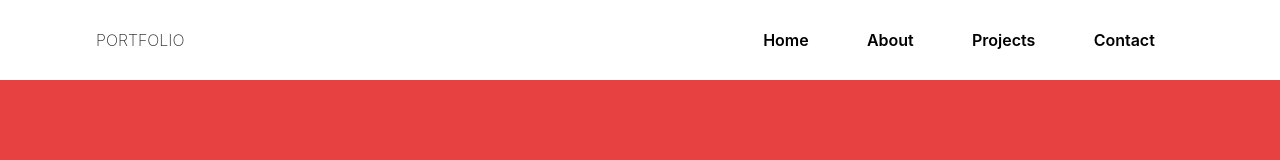
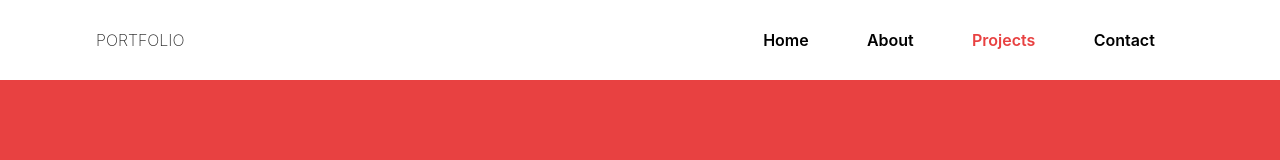
Before and after one commit to MihaelaO29/portofolio, a React (Create React App) app: page /projects in a window 1280 px wide. Shown: the top 160 px of the page. Built offline with nearby package versions, Linux system fonts and the light colour scheme.

Commit message:
changed nav color

```diff
--- a/src/components/navigation/navigation.css
+++ b/src/components/navigation/navigation.css
@@ -7,7 +7,6 @@
     align-items: center;
     justify-content: center;
     background-color: white;
-
 }
 
 .nav {
@@ -38,11 +37,18 @@
     background-color: rgb(255 255 255 / 20%); */
 }
 
-.link {
-    /* text-shadow: 1px 1px 2px black; */
+.menu_link {
     color: rgb(0 0 0);
     cursor: pointer;
     text-decoration: none;
     font-size: 16px;
     font-weight: 600;
 }
+
+.clicked{
+    color: #e84141;
+}
+
+.link:hover{
+    color:#e84141;
+}
--- a/src/components/navigation/navigation.tsx
+++ b/src/components/navigation/navigation.tsx
@@ -1,17 +1,18 @@
 import './navigation.css';
-import { Link } from 'react-router-dom';
+import { Link, useLocation } from 'react-router-dom';
 
 
 function Navigation() {
+ const location = useLocation();
   return (
     <div className='nav_section'>
       <div className='nav'>
         <div className='logo'>PORTFOLIO</div>
         <div className='nav_links'>
-          <Link className='link' to='/'>Home</Link>
-          <Link className='link' to='/about'>About</Link>
-          <Link className='link' to='/projects'>Projects</Link>
-          <Link className='link' to='/contact'>Contact</Link>
+          <Link className={`menu_link ${location?.pathname === '/' ? 'clicked' : ''}`} to='/'>Home</Link>
+          <Link className={`menu_link ${location?.pathname === '/about' ? 'clicked' : ''}`} to='/about'>About</Link>
+          <Link className={`menu_link ${location?.pathname === '/projects' ? 'clicked' : ''}`} to='/projects'>Projects</Link>
+          <Link className={`menu_link ${location?.pathname === '/contact' ? 'clicked' : ''}`} to='/contact'>Contact</Link>
         </div>
       </div>
     </div>
--- a/src/components/projects/project.tsx
+++ b/src/components/projects/project.tsx
@@ -18,7 +18,7 @@ function Projects() {
 	return (
 		<div className='projects_section'>
 			<div className='projects'>
-				<div className='pp'>
+				<div className='project_container'>
 					<div className='project_heading'>MY PROJECTS</div>
 					<div className='projects_details'>
 					</div>
--- a/src/components/projects/projects.css
+++ b/src/components/projects/projects.css
@@ -11,7 +11,7 @@
     margin: 50px 80px;
 }
 
-.pp{
+.project_container {
     height: 470px;
     background-color: #e84141;
     margin-top: 35px;
@@ -136,7 +136,7 @@ background-color: #ffffff;
             bottom: 0px;
             z-index: 2;
             transition: ease all 1.3s;
-             background: rgba(0, 0, 0, 0.212);
+            background: rgba(0, 0, 0, 0.212);
             border-radius: 30px;
         }
 
```
